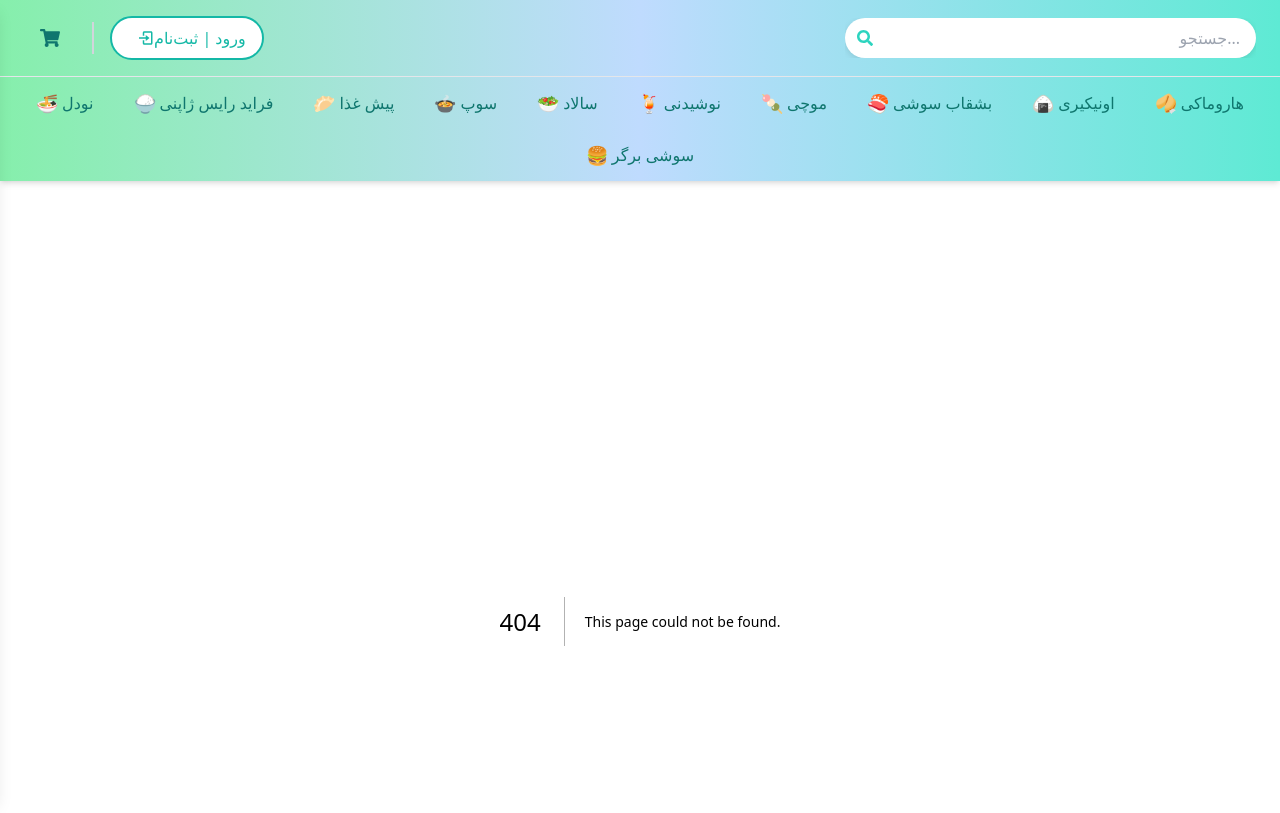
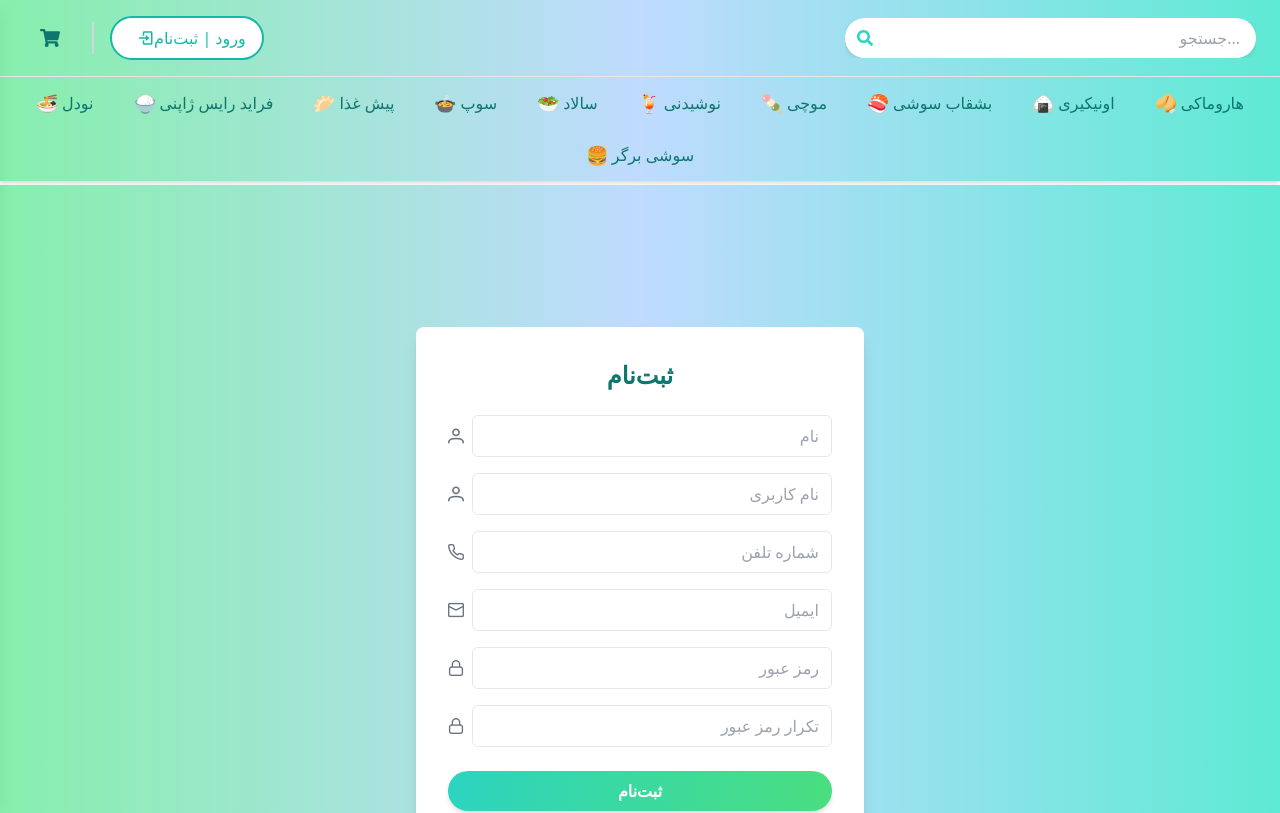
Before and after one commit to hasanzade7832/sushi, a Next.js app: page /register in a window 1280 px wide. Before the commit this address had no page. Shown: the top 813 px of the page. Built offline with nearby package versions, Linux system fonts and the light colour scheme.

Commit message:
login register

```diff
--- a/app/globals.css
+++ b/app/globals.css
@@ -2,6 +2,9 @@
 @tailwind components;
 @tailwind utilities;
 
-html {
+
+  html, body {
+    margin: 0;
+    padding: 0;
     scroll-behavior: smooth;
   }
--- a/app/layout.js
+++ b/app/layout.js
@@ -13,7 +13,7 @@ export default function RootLayout({ children }) {
       <body>
         <CartProvider>
           <Header />
-          <div className="mt-10">
+          <div className="mt-1">
             {children}
           </div>
         </CartProvider>
--- /dev/null
+++ b/app/login/page.jsx
@@ -0,0 +1,4 @@
+import Login from "../../components/Authentication/login"
+export default function ProductsPage() {
+  return <Login />;
+}
--- /dev/null
+++ b/app/register/page.jsx
@@ -0,0 +1,4 @@
+import Register from "../../components/Authentication/register"
+export default function ProductsPage() {
+  return <Register />;
+}
--- /dev/null
+++ b/components/Authentication/login.jsx
@@ -0,0 +1,91 @@
+"use client";
+
+import React, { useState } from "react";
+import { useRouter } from "next/navigation";
+import { InputText } from "primereact/inputtext";
+import { Button } from "primereact/button";
+
+const Login = () => {
+  const router = useRouter();
+  const [username, setUsername] = useState("");
+  const [password, setPassword] = useState("");
+  const [errors, setErrors] = useState({ username: "", password: "" });
+
+  const handleSubmit = (e) => {
+    e.preventDefault();
+    let newErrors = { username: "", password: "" };
+
+    if (!username) {
+      newErrors.username = "نام کاربری الزامی است";
+    } else if (username !== "hoseyn7832") {
+      newErrors.username = "نام کاربری اشتباه است";
+    }
+
+    if (!password) {
+      newErrors.password = "رمز عبور الزامی است";
+    } else if (password !== "123") {
+      newErrors.password = "رمز عبور اشتباه است";
+    }
+
+    setErrors(newErrors);
+
+    if (!newErrors.username && !newErrors.password) {
+      router.push("/home");
+    }
+  };
+
+  return (
+    <div className="flex items-center justify-center bg-gradient-to-r from-green-300 via-blue-200 to-teal-300 ">
+      <div className="bg-white p-8 rounded-lg shadow-lg w-full max-w-md">
+        <h2 className="text-2xl font-bold mb-6 text-teal-700 text-center">ورود</h2>
+        <form onSubmit={handleSubmit} className="text-right">
+          <div className="mb-4">
+            <div className="flex items-center">
+              <i className="pi pi-user text-gray-500 mr-2"></i>
+              <InputText
+                value={username}
+                onChange={(e) => setUsername(e.target.value)}
+                className={`w-full border px-3 py-2 text-right placeholder-right ${errors.username ? "p-invalid" : ""}`}
+                placeholder="نام کاربری"
+              />
+            </div>
+            {errors.username && (
+              <small className="text-red-500 block mt-1 text-right">{errors.username}</small>
+            )}
+          </div>
+          <div className="mb-6">
+            <div className="flex items-center">
+              <i className="pi pi-lock text-gray-500 mr-2"></i>
+              <InputText
+                type="password"
+                value={password}
+                onChange={(e) => setPassword(e.target.value)}
+                className={`w-full border px-3 py-2 text-right placeholder-right ${errors.password ? "p-invalid" : ""}`}
+                placeholder="رمز عبور"
+              />
+            </div>
+            {errors.password && (
+              <small className="text-red-500 block mt-1 text-right">{errors.password}</small>
+            )}
+          </div>
+          <Button
+            type="submit"
+            label="ورود"
+            className="w-full bg-gradient-to-r from-teal-400 to-green-400 text-white py-2 rounded-full hover:from-teal-500 hover:to-green-500 transition duration-300 shadow-md hover:shadow-lg"
+          />
+        </form>
+        <div className="mt-4 flex items-center justify-center">
+          <button
+            className="text-teal-500 font-semibold hover:underline"
+            onClick={() => router.push("/register")}
+          >
+            ثبت‌نام
+          </button>
+          <span className="text-gray-700 ml-2">آیا هنوز ثبت‌نام نکرده‌اید؟</span>
+        </div>
+      </div>
+    </div>
+  );
+};
+
+export default Login;
--- /dev/null
+++ b/components/Authentication/register.jsx
@@ -0,0 +1,112 @@
+"use client";
+
+import React, { useState } from "react";
+import { useRouter } from "next/navigation";
+import { InputText } from "primereact/inputtext";
+import { Button } from "primereact/button";
+
+const Register = () => {
+  const router = useRouter();
+  const [formData, setFormData] = useState({
+    name: "",
+    username: "",
+    phone: "",
+    email: "",
+    password: "",
+    confirmPassword: "",
+  });
+  const [errors, setErrors] = useState({});
+
+  const handleInputChange = (e) => {
+    setFormData({ ...formData, [e.target.id]: e.target.value });
+  };
+
+  const handleSubmit = (e) => {
+    e.preventDefault();
+    const newErrors = {};
+
+    if (!formData.name) newErrors.name = "نام الزامی است";
+    if (!formData.username) newErrors.username = "نام کاربری الزامی است";
+    if (formData.phone.length < 11) newErrors.phone = "شماره تلفن باید حداقل 11 رقم باشد";
+    if (!/^[\w-]+@([\w-]+\.)+[\w-]{2,4}$/.test(formData.email)) newErrors.email = "فرمت ایمیل اشتباه است";
+    if (formData.password.length < 3) newErrors.password = "رمز عبور باید حداقل 3 حرف باشد";
+    if (formData.password !== formData.confirmPassword) newErrors.confirmPassword = "تکرار رمز عبور با رمز برابر نیست";
+
+    setErrors(newErrors);
+
+    if (Object.keys(newErrors).length === 0) {
+      router.push("/home");
+    }
+  };
+
+  return (
+    <div className="flex items-center justify-center min-h-screen bg-gradient-to-r from-green-300 via-blue-200 to-teal-300 overflow-hidden">
+      <div className="bg-white p-8 rounded-lg shadow-lg w-full max-w-md">
+        <h2 className="text-2xl font-bold mb-6 text-teal-700 text-center">ثبت‌نام</h2>
+        <form onSubmit={handleSubmit} className="text-right">
+          {[
+            { id: "name", icon: "pi pi-user", placeholder: "نام" },
+            { id: "username", icon: "pi pi-user", placeholder: "نام کاربری" },
+            { id: "phone", icon: "pi pi-phone", placeholder: "شماره تلفن" },
+            { id: "email", icon: "pi pi-envelope", placeholder: "ایمیل" },
+          ].map((input) => (
+            <div key={input.id} className="mb-4">
+              <div className="flex items-center">
+                <i className={`${input.icon} text-gray-500 mr-2`} />
+                <InputText
+                  id={input.id}
+                  value={formData[input.id]}
+                  onChange={handleInputChange}
+                  className={`w-full border px-3 py-2 text-right placeholder-right ${errors[input.id] ? "p-invalid" : ""}`}
+                  placeholder={input.placeholder}
+                />
+              </div>
+              {errors[input.id] && (
+                <small className="text-red-500 block mt-1 text-right">{errors[input.id]}</small>
+              )}
+            </div>
+          ))}
+          <div className="mb-4">
+            <div className="flex items-center">
+              <i className="pi pi-lock text-gray-500 mr-2" />
+              <InputText
+                type="password"
+                id="password"
+                value={formData.password}
+                onChange={handleInputChange}
+                className={`w-full border px-3 py-2 text-right placeholder-right ${errors.password ? "p-invalid" : ""}`}
+                placeholder="رمز عبور"
+              />
+            </div>
+            {errors.password && (
+              <small className="text-red-500 block mt-1 text-right">{errors.password}</small>
+            )}
+          </div>
+          <div className="mb-6">
+            <div className="flex items-center">
+              <i className="pi pi-lock text-gray-500 mr-2" />
+              <InputText
+                type="password"
+                id="confirmPassword"
+                value={formData.confirmPassword}
+                onChange={handleInputChange}
+                className={`w-full border px-3 py-2 text-right placeholder-right ${errors.confirmPassword ? "p-invalid" : ""}`}
+                placeholder="تکرار رمز عبور"
+              />
+            </div>
+            {errors.confirmPassword && (
+              <small className="text-red-500 block mt-1 text-right">{errors.confirmPassword}</small>
+            )}
+          </div>
+          <Button
+            type="submit"
+            label="ثبت‌نام"
+            className="w-full bg-gradient-to-r from-teal-400 to-green-400 text-white py-2 rounded-full hover:from-teal-500 hover:to-green-500 transition duration-300 shadow-md hover:shadow-lg"
+          />
+        </form>
+      </div>
+    </div>
+  );
+};
+
+export default Register;
```
